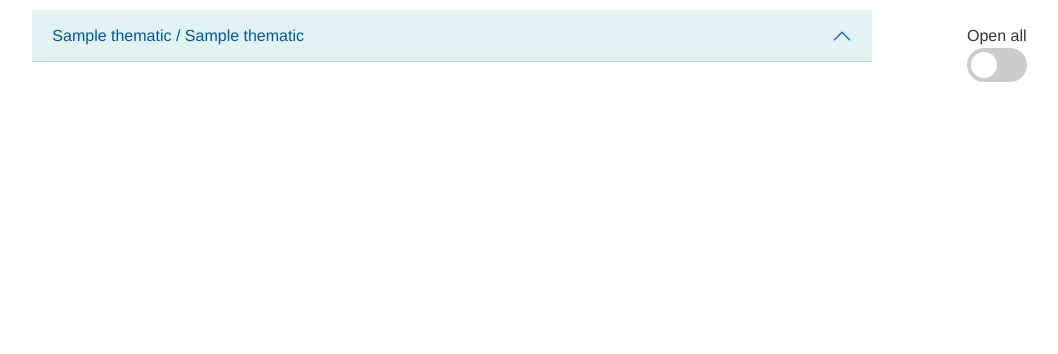
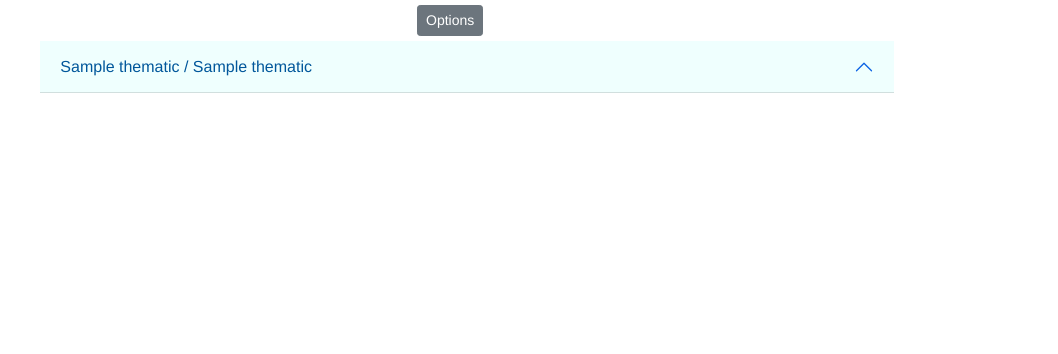
Before and after one commit to tamarinvs19/choosing_electives, a Django app: template templates/electives/elective_list.html in a window 1280 px wide. Shown: the part 66-420 px from the top of the page, without its empty margins (173-1231 px from the left). Run offline with Django 3.2, Linux system fonts and the light colour scheme; the template is opened without the code that fills it: most values are stand-ins (such as "Sample title", 1, 10 or a date in 2020); parts of the project's set-up code (start-up, migrations or seed data) failed here and were passed over; some libraries are stand-ins or nearby versions.

Commit message:
Update styles

```diff
--- a/static/styles/main_page.css
+++ b/static/styles/main_page.css
@@ -1,5 +1,6 @@
 .env-page {
-  padding: 10px 30px 30px 0;
+  /*padding: 10px 30px 30px 0;*/
+  border-bottom: none;
 }
 
 .title-row {
@@ -23,7 +24,7 @@
 }
 
 .accordion-button:not(.collapsed) {
-  background-color: #e0f2f1;
+  background-color: #effffe;
   color: #01579b;
 }
 
@@ -84,10 +85,6 @@
 
 .kind-inner-container {
   width: 100%;
-}
-
-.switch-container {
-  width: 40px;
 }
 
 /* The switch - the box around the slider */
@@ -154,12 +151,10 @@ input:checked + .slider:before {
 }
 
 .switch-container {
-  position: fixed;
-  top: 90px;
-  right: 40px;
-}
-
-.switch-container {
+  /*position: fixed;*/
+  /*top: 90px;*/
+  /*right: 40px;*/
+  margin: 5px auto;
   width: 100px;
 }
 
--- a/templates/base.html
+++ b/templates/base.html
@@ -1,9 +1,9 @@
+{% load static %}
 <!DOCTYPE html>
 <html lang="en">
 <head>
   <meta charset="UTF-8">
-{#  <meta name='viewport' content='width=device-width'>#}
-  {% load static %}
+  <meta name='viewport' content='width=device-width, initial-scale=1'>
 
   <title>{% block head_title %}{% endblock %}</title>
   <link rel="shortcut icon" type="image/png" href="{% static 'favicon-mkn.png' %}"/>
@@ -28,7 +28,7 @@
   <script src="https://cdn.jsdelivr.net/npm/bootstrap@5.1.3/dist/js/bootstrap.bundle.min.js" integrity="sha384-ka7Sk0Gln4gmtz2MlQnikT1wXgYsOg+OMhuP+IlRH9sENBO0LRn5q+8nbTov4+1p" crossorigin="anonymous"></script>
   {% block navbar %}
     <div class="navbar-div">
-        <div class="col-md-8 offset-md-2">
+        <div class="col-xl-8 offset-xl-2">
           {% include "navbar.html" %}
         </div>
     </div>
--- a/templates/electives/elective_list.html
+++ b/templates/electives/elective_list.html
@@ -3,12 +3,31 @@
   Elective list
 {% endblock %}
 {% block body %}
+<div class="offcanvas offcanvas-end" tabindex="-1" id="offcanvasRight" aria-labelledby="offcanvasRightLabel">
+  <div class="offcanvas-header">
+    <h5 id="offcanvasRightLabel">Additional options</h5>
+    <button type="button" class="btn-close text-reset" data-bs-dismiss="offcanvas" aria-label="Закрыть"></button>
+  </div>
+  <div class="offcanvas-body">
+    <div class="row">
+      Open all thematics
+      <label class="switch">
+        <input type="checkbox" onchange="clickSwitch(this)">
+        <span class="slider round"></span>
+      </label>
+    </div>
+    <div class="row">
+{#      <a href="{% url 'electives:download_table' %}" download>#}
+        Download summary table
+{#      </a>#}
+    </div>
+  </div>
+</div>
   <div class="switch-container">
-    Open all
-    <label class="switch">
-      <input type="checkbox" onchange="clickSwitch(this)">
-      <span class="slider round"></span>
-    </label>
+    <button class="btn btn-sm btn-secondary" type="button" data-bs-toggle="offcanvas"
+            data-bs-target="#offcanvasRight" aria-controls="offcanvasRight">
+      Options
+    </button>
   </div>
   <div class="accordion accordion-flush" id="accordionPanelsElective">
   {% for thematic, electives in elective_groups.items %}
--- a/templates/electives/elective_page.html
+++ b/templates/electives/elective_page.html
@@ -8,7 +8,6 @@
 {% endblock %}
 
 {% block body %}
-  <div class="row">
 <div class="row col-md-8 offset-md-2 env-page">
   <div class="row">
     <div class="col-8">
@@ -139,7 +138,6 @@
       </div>
     </div>
   </div>
-  </div>
   <script>
     function getCookie(name) {
         let cookieValue = null;
--- a/templates/electives/themetic_list.html
+++ b/templates/electives/themetic_list.html
@@ -1,4 +1,3 @@
-<div class="row">
   <div id="accordionPanelsStayOpen{{ forloop.counter }}"
        class="div-electives env-page col-md-8 offset-md-2 accordion accordion-item">
     <h3 class="thematic-name accordion-header"
@@ -82,4 +81,3 @@
       </div>
     </div>
   </div>
-</div>
```
Also changed, not shown: electives/views.py (+8 -1 lines), static/styles/applications.css (+8 -1 lines), templates/account/sort_electives.html (+5 -5 lines). Lines whose indentation alone changed are shown as unchanged.
